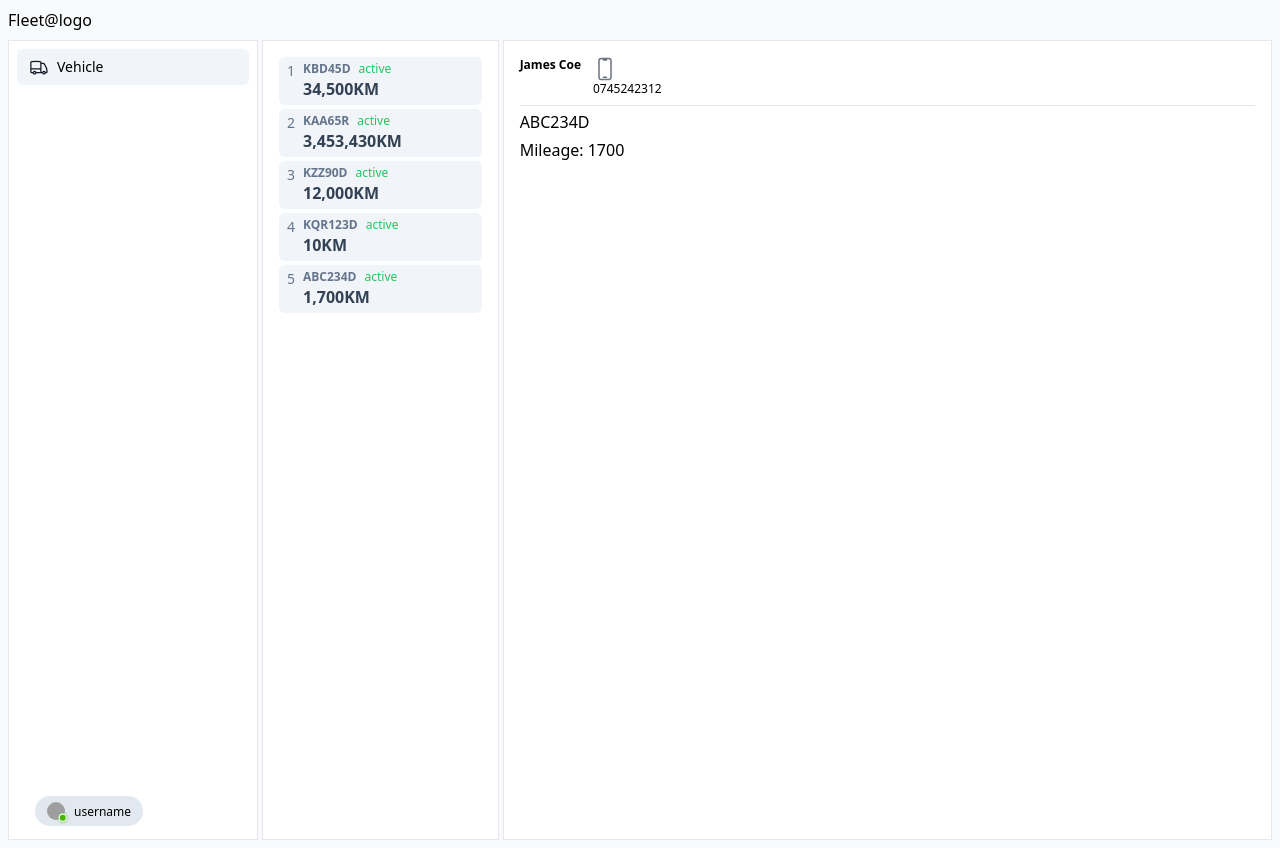
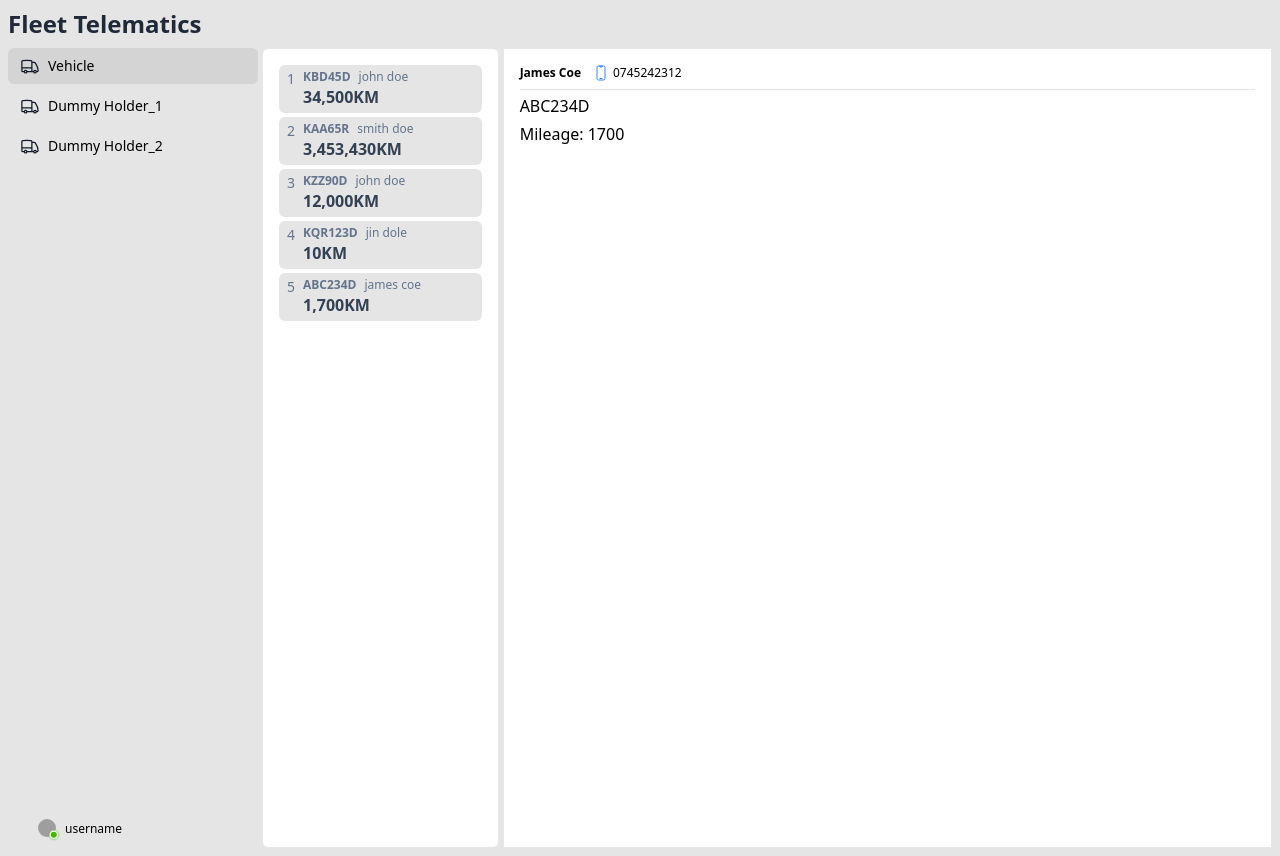
Before and after one commit to paulwritescode/Telematics, a React (Vite) app in the folder Telematics/: page /vehicle/precisevehicle/ABC234D in a window 1280 px wide. Built offline with nearby package versions, Linux system fonts and the light colour scheme; grey boxes are pictures that could not be loaded.

Commit message:
Coming nicely //next to work on styling the components for individual car

```diff
--- a/Telematics/src/components/brand/brandName.jsx
+++ b/Telematics/src/components/brand/brandName.jsx
@@ -1,7 +1,14 @@
 import React from "react";
+import { Link } from "react-router-dom";
 
 function BrandName() {
-  return <div>Fleet@logo</div>;
+  return (
+    <>
+      <Link to="/">
+        <h1 className="text-2xl font-bold text-gray-800">Fleet Telematics</h1>
+      </Link>
+    </>
+  );
 }
 
 export default BrandName;
--- a/Telematics/src/components/sections/sidebar/components/Vehicles.jsx
+++ b/Telematics/src/components/sections/sidebar/components/Vehicles.jsx
@@ -14,18 +14,18 @@ function Vehicles() {
   return (
     <>
       <div className="flex w-full space-x-1 ">
-        <div className="h-screen p-4 w-[300px] bg-white border flex flex-col space-y-1">
+        <div className="h-screen p-4 w-[300px] bg-white rounded-md  border flex flex-col space-y-1">
           {vehicles.map((vehicle, index) => (
             <Link
               to={`precisevehicle/${vehicle.plate}`}
               key={vehicle.plate} // Unique key for each vehicle
-              className="flex px-2 py-1 space-x-2 text-sm rounded-md hover:bg-slate-200 bg-slate-100"
+              className="flex px-2 py-1 space-x-2 text-sm rounded-md hover:bg-slate-200 bg-neutral-200"
             >
               <span className="text-slate-500">{index + 1} </span>
               <div className="flex flex-col ">
                 <span className="flex space-x-2 text-xs text-slate-500">
                   <span className="font-bold">{vehicle.plate}</span>{" "}
-                  <span className="text-green-500">active</span>
+                  <span className="lowercase "> {vehicle.driver} </span>
                 </span>
                 <span className="text-base font-bold text-slate-700">
                   {formatMileage(vehicle.milage)}KM
--- a/Telematics/src/components/sections/sidebar/components/preciseVehicle.jsx
+++ b/Telematics/src/components/sections/sidebar/components/preciseVehicle.jsx
@@ -1,9 +1,9 @@
 import React, { useEffect, useState } from "react"; // Import for useEffect
 import { useParams } from "react-router-dom";
 
+import { DevicePhoneMobileIcon } from "@heroicons/react/24/outline";
 import { getDummyVehicle } from "../../../dummyInfo/DummyVehicles";
 import filteredVhicleByPlate from "../../../dummyInfo/FilterCarInfo";
-import { DevicePhoneMobileIcon } from "@heroicons/react/24/outline";
 
 export default function PreciseVehicle() {
   const { plate } = useParams();
@@ -36,8 +36,8 @@ export default function PreciseVehicle() {
           <span className="flex pb-2 space-x-3 text-xs border-b">
             <span className="font-bold capitalize">{vehicleData.driver}</span>
 
-            <span>
-              <DevicePhoneMobileIcon className="w-6 h-6 text-gray-500" />0
+            <span className="flex ">
+              <DevicePhoneMobileIcon className="w-4 h-4 mr-1 text-blue-500" />0
               {vehicleData.Phone}{" "}
             </span>
           </span>
--- a/Telematics/src/components/sections/sidebar/sideBar.jsx
+++ b/Telematics/src/components/sections/sidebar/sideBar.jsx
@@ -8,14 +8,28 @@ import UserProfile from "../userProfile/UserProfile";
 function SideBar() {
   return (
     <>
-      <div className="h-screen p-2 w-[250px] bg-white border flex justify-between flex-col">
+      <div className="h-screen  w-[250px] flex justify-between flex-col">
         <div className="flex flex-col space-y-1">
           <Link
-            className="flex items-center px-3 py-2 text-sm rounded-md bg-slate-100"
+            className="flex items-center px-3 py-2 text-sm rounded-md bg-neutral-300"
             to="vehicle"
           >
             <TruckIcon className="w-5 h-5 mr-2 text-gray-900" />
             Vehicle
+          </Link>
+          <Link
+            className="flex items-center px-3 py-2 text-sm rounded-md "
+            to="vehicle"
+          >
+            <TruckIcon className="w-5 h-5 mr-2 text-gray-900" />
+            Dummy Holder_1
+          </Link>
+          <Link
+            className="flex items-center px-3 py-2 text-sm rounded-md "
+            to="vehicle"
+          >
+            <TruckIcon className="w-5 h-5 mr-2 text-gray-900" />
+            Dummy Holder_2
           </Link>
         </div>
         <UserProfile />
--- a/Telematics/src/components/sections/userProfile/UserProfile.jsx
+++ b/Telematics/src/components/sections/userProfile/UserProfile.jsx
@@ -41,7 +41,7 @@ const SmallAvatar = styled(Avatar)(({ theme }) => ({
 export default function BadgeAvatars() {
   return (
     <>
-      <div className="flex items-center px-4 py-2 space-x-3 text-base scale-75 rounded-full bg-slate-200 w-max">
+      <div className="flex items-center px-4 py-2 space-x-3 text-base scale-75 rounded-full w-max">
         <div className="flex">
           <StyledBadge
             overlap="circular"
--- a/Telematics/src/layout/pages.jsx
+++ b/Telematics/src/layout/pages.jsx
@@ -4,7 +4,7 @@ import { Outlet } from "react-router-dom";
 function Pages() {
   return (
     <>
-      <div className="w-full p-2 bg-slate-50">
+      <div className="flex items-center justify-center w-full p-2 bg-neutral-200">
         <Outlet />
       </div>
     </>
```
